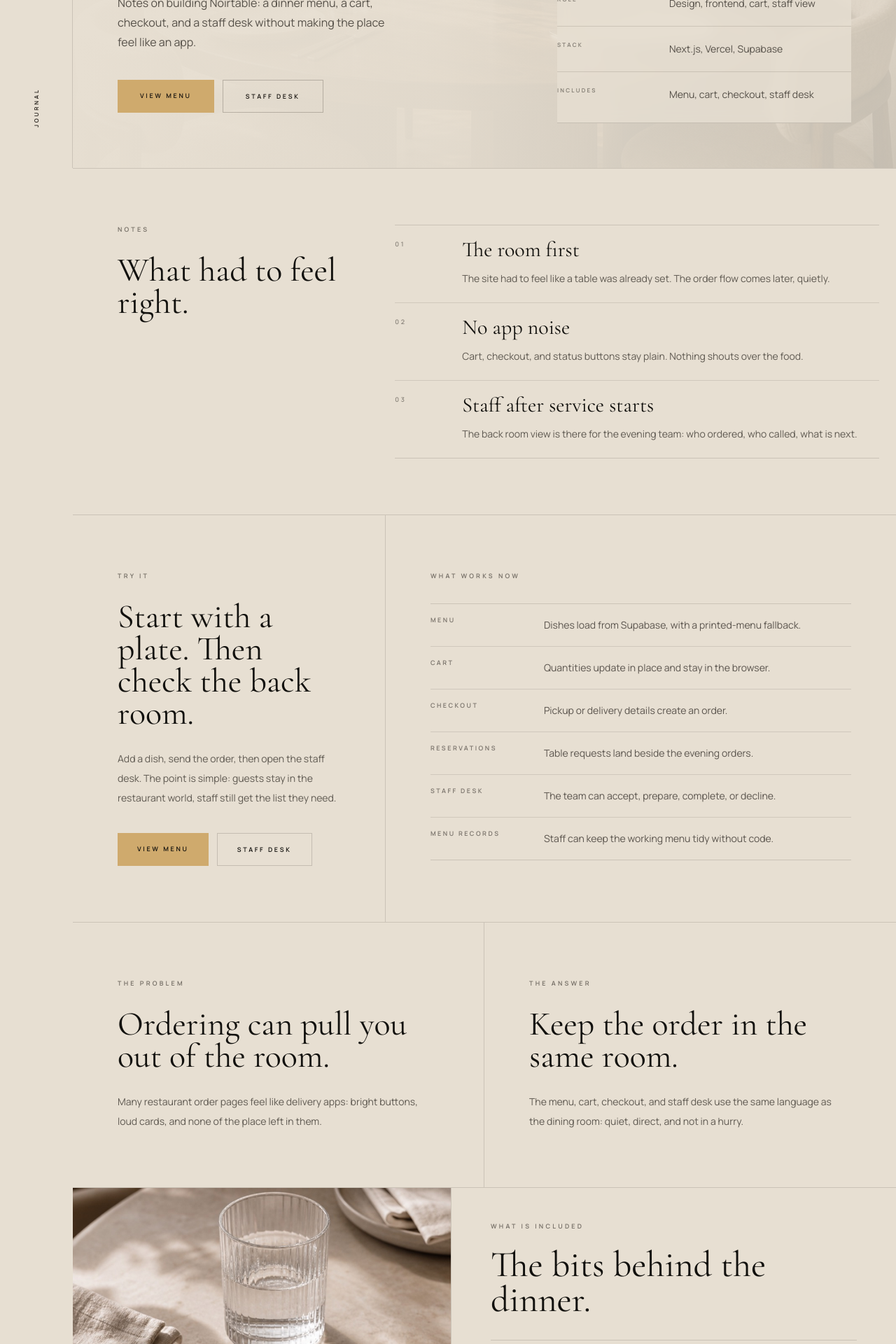
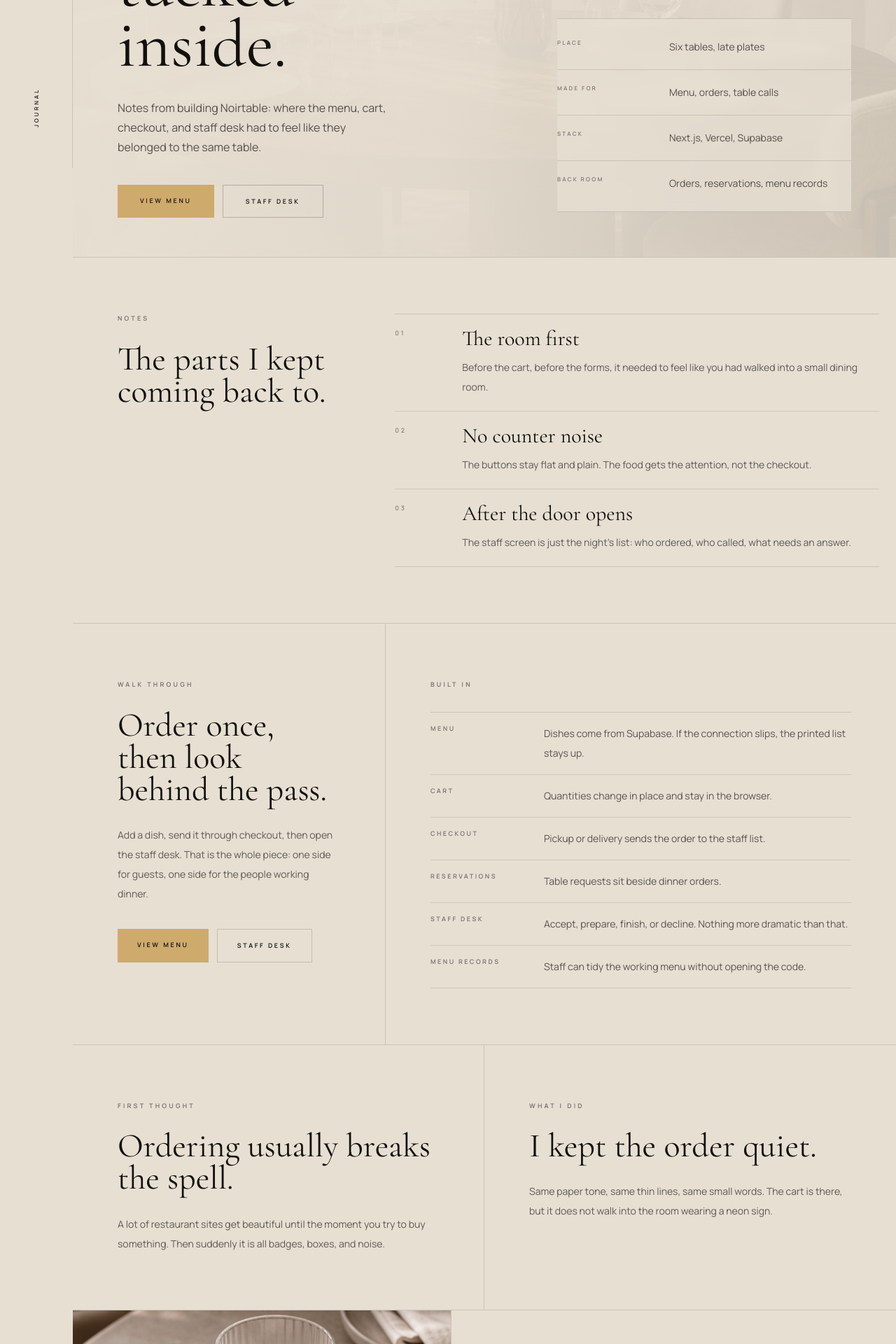
Before and after one commit to noirectinea/noirtable, a Next.js app: page /case-study in a window 1280 px wide. Shown: the part 560-2480 px from the top of the page at 70% size. Built offline with nearby package versions, Linux system fonts and the light colour scheme.

Commit message:
Make project copy feel more human

```diff
--- a/src/app/case-study/page.tsx
+++ b/src/app/case-study/page.tsx
@@ -4,7 +4,7 @@ import { CaseStudyPage } from "@/components/CaseStudyPage";
 export const metadata: Metadata = {
   title: "Noirtable Journal | Restaurant Website",
   description:
-    "Journal notes on a small restaurant website with menu, reservations, checkout, and staff desk.",
+    "Build notes for Noirtable: menu, reservations, checkout, and the staff list.",
 };
 
 export default function CaseStudy() {
--- a/src/app/layout.tsx
+++ b/src/app/layout.tsx
@@ -4,7 +4,7 @@ import "./globals.css";
 export const metadata: Metadata = {
   title: "Noirtable | Small Room, Late Plates",
   description:
-    "A small restaurant website with a dinner menu, reservations, checkout, and a staff desk.",
+    "A six-table restaurant site with a dinner menu, checkout, reservations, and a staff list.",
   icons: {
     icon: [{ url: "/icon.svg", type: "image/svg+xml" }],
     shortcut: "/icon.svg",
--- a/src/components/CaseStudyPage.tsx
+++ b/src/components/CaseStudyPage.tsx
@@ -6,10 +6,10 @@ import { NoirtableMark } from "@/components/NoirtableMark";
 import { StableImageFrame } from "@/components/StableImageFrame";
 
 const projectMeta = [
-  ["Project type", "Small restaurant website"],
-  ["Role", "Design, frontend, cart, staff view"],
+  ["Place", "Six tables, late plates"],
+  ["Made for", "Menu, orders, table calls"],
   ["Stack", "Next.js, Vercel, Supabase"],
-  ["Includes", "Menu, cart, checkout, staff desk"],
+  ["Back room", "Orders, reservations, menu records"],
 ];
 
 const buildNotes = [
@@ -22,43 +22,43 @@ const buildNotes = [
 ];
 
 const staffFeatures = [
-  "Order status",
-  "Reservation status",
-  "Item list",
-  "Guest details",
-  "Staff actions",
+  "New orders",
+  "Table calls",
+  "Items ordered",
+  "Guest notes",
+  "Ready or declined",
 ];
 
 const journeySteps = [
-  ["01 Menu", "Guest picks a plate"],
-  ["02 Cart", "The order is checked"],
-  ["03 Checkout", "Name, phone, and timing"],
-  ["04 Success", "The kitchen has it"],
-  ["05 Staff desk", "The room sees the order"],
+  ["01 Menu", "Someone picks dinner"],
+  ["02 Cart", "A last look before sending"],
+  ["03 Checkout", "Name, phone, time"],
+  ["04 Received", "The kitchen has it"],
+  ["05 Staff", "The room sees the note"],
 ];
 
 const journalNotes = [
   [
     "The room first",
-    "The site had to feel like a table was already set. The order flow comes later, quietly.",
+    "Before the cart, before the forms, it needed to feel like you had walked into a small dining room.",
   ],
   [
-    "No app noise",
-    "Cart, checkout, and status buttons stay plain. Nothing shouts over the food.",
+    "No counter noise",
+    "The buttons stay flat and plain. The food gets the attention, not the checkout.",
   ],
   [
-    "Staff after service starts",
-    "The back room view is there for the evening team: who ordered, who called, what is next.",
+    "After the door opens",
+    "The staff screen is just the night's list: who ordered, who called, what needs an answer.",
   ],
 ];
 
 const workingFeatures = [
-  ["Menu", "Dishes load from Supabase, with a printed-menu fallback."],
-  ["Cart", "Quantities update in place and stay in the browser."],
-  ["Checkout", "Pickup or delivery details create an order."],
-  ["Reservations", "Table requests land beside the evening orders."],
-  ["Staff desk", "The team can accept, prepare, complete, or decline."],
-  ["Menu records", "Staff can keep the working menu tidy without code."],
+  ["Menu", "Dishes come from Supabase. If the connection slips, the printed list stays up."],
+  ["Cart", "Quantities change in place and stay in the browser."],
+  ["Checkout", "Pickup or delivery sends the order to the staff list."],
+  ["Reservations", "Table requests sit beside dinner orders."],
+  ["Staff desk", "Accept, prepare, finish, or decline. Nothing more dramatic than that."],
+  ["Menu records", "Staff can tidy the working menu without opening the code."],
 ];
 
 function Sidebar() {
@@ -131,11 +131,11 @@ export function CaseStudyPage() {
               Journal
             </p>
             <h1 className="mt-6 max-w-xl font-serif text-6xl leading-[0.9] text-[#11100d] sm:text-7xl lg:text-8xl">
-              A small room that also takes orders.
+              A small room, with ordering tucked inside.
             </h1>
             <p className="mt-8 max-w-md text-sm leading-7 text-[#1f1a15]/72 sm:text-base">
-              Notes on building Noirtable: a dinner menu, a cart, checkout, and
-              a staff desk without making the place feel like an app.
+              Notes from building Noirtable: where the menu, cart, checkout,
+              and staff desk had to feel like they belonged to the same table.
             </p>
             <div className="mt-10 flex flex-wrap gap-3">
               <Link
@@ -179,7 +179,7 @@ export function CaseStudyPage() {
                 Notes
               </p>
               <h2 className="mt-7 max-w-sm font-serif text-5xl leading-[0.96]">
-                What had to feel right.
+                The parts I kept coming back to.
               </h2>
             </div>
             <div className="grid gap-0 border-y border-[#2d261f]/15">
@@ -208,15 +208,15 @@ export function CaseStudyPage() {
         <section className="grid border-b border-[#2d261f]/15 lg:grid-cols-[38%_62%]">
           <div className="border-b border-[#2d261f]/15 px-6 py-14 sm:px-10 lg:border-b-0 lg:border-r lg:px-16 lg:py-20">
             <p className="text-[9px] font-semibold uppercase tracking-[0.36em] text-[#1f1a15]/58">
-              Try it
+              Walk through
             </p>
             <h2 className="mt-7 max-w-md font-serif text-5xl leading-[0.96]">
-              Start with a plate. Then check the back room.
+              Order once, then look behind the pass.
             </h2>
             <p className="mt-7 max-w-md text-sm leading-7 text-[#1f1a15]/68">
-              Add a dish, send the order, then open the staff desk. The point is
-              simple: guests stay in the restaurant world, staff still get the
-              list they need.
+              Add a dish, send it through checkout, then open the staff desk.
+              That is the whole piece: one side for guests, one side for the
+              people working dinner.
             </p>
             <div className="mt-9 flex flex-wrap gap-3">
               <Link
@@ -236,7 +236,7 @@ export function CaseStudyPage() {
 
           <div className="px-6 py-14 sm:px-10 lg:px-16 lg:py-20">
             <p className="text-[9px] font-semibold uppercase tracking-[0.36em] text-[#1f1a15]/58">
-              What works now
+              Built in
             </p>
             <div className="mt-8 grid gap-0 border-y border-[#2d261f]/15">
               {workingFeatures.map(([label, text]) => (
@@ -259,27 +259,27 @@ export function CaseStudyPage() {
         <section className="grid border-b border-[#2d261f]/15 lg:grid-cols-2">
           <div className="border-b border-[#2d261f]/15 px-6 py-14 sm:px-10 lg:border-b-0 lg:border-r lg:px-16 lg:py-20">
             <p className="text-[9px] font-semibold uppercase tracking-[0.36em] text-[#1f1a15]/58">
-              The problem
+              First thought
             </p>
             <h2 className="mt-7 max-w-md font-serif text-5xl leading-[0.96]">
-              Ordering can pull you out of the room.
+              Ordering usually breaks the spell.
             </h2>
             <p className="mt-7 max-w-md text-sm leading-7 text-[#1f1a15]/68">
-              Many restaurant order pages feel like delivery apps: bright
-              buttons, loud cards, and none of the place left in them.
+              A lot of restaurant sites get beautiful until the moment you try
+              to buy something. Then suddenly it is all badges, boxes, and noise.
             </p>
           </div>
 
           <div className="px-6 py-14 sm:px-10 lg:px-16 lg:py-20">
             <p className="text-[9px] font-semibold uppercase tracking-[0.36em] text-[#1f1a15]/58">
-              The answer
+              What I did
             </p>
             <h2 className="mt-7 max-w-md font-serif text-5xl leading-[0.96]">
-              Keep the order in the same room.
+              I kept the order quiet.
             </h2>
             <p className="mt-7 max-w-md text-sm leading-7 text-[#1f1a15]/68">
-              The menu, cart, checkout, and staff desk use the same language as
-              the dining room: quiet, direct, and not in a hurry.
+              Same paper tone, same thin lines, same small words. The cart is
+              there, but it does not walk into the room wearing a neon sign.
             </p>
           </div>
         </section>
@@ -304,10 +304,10 @@ export function CaseStudyPage() {
 
           <div className="flex flex-col justify-center px-6 py-10 sm:px-10 sm:py-12 lg:px-14 lg:py-12">
             <p className="text-[9px] font-semibold uppercase tracking-[0.36em] text-[#1f1a15]/58">
-              What is included
+              Behind the table
             </p>
             <h2 className="mt-6 max-w-[410px] font-serif text-4xl leading-[0.96] sm:text-[3.25rem]">
-              The bits behind the dinner.
+              The practical things, kept out of the way.
             </h2>
 
             <div className="mt-8 grid gap-0 border-y border-[#2d261f]/15">
@@ -351,11 +351,11 @@ export function CaseStudyPage() {
               Staff desk
             </p>
             <h2 className="mt-7 max-w-md font-serif text-5xl leading-[0.96]">
-              A list for the people working tonight.
+              For the people working tonight.
             </h2>
             <p className="mt-7 max-w-md text-sm leading-7 text-[#1f1a15]/68">
-              Orders and table requests land where the team can see them:
-              confirm, prepare, finish, move on.
+              Orders and table requests land in one place. Confirm what needs a
+              call, send food to the kitchen, clear the list when it is done.
             </p>
             <div className="mt-9 flex flex-wrap gap-3">
               <Link
@@ -396,10 +396,10 @@ export function CaseStudyPage() {
           <div className="grid gap-10 lg:grid-cols-[30%_70%]">
             <div>
               <p className="text-[9px] font-semibold uppercase tracking-[0.36em] text-[#1f1a15]/58">
-                Service path
+                Dinner path
               </p>
               <h2 className="mt-7 max-w-sm font-serif text-5xl leading-[0.96]">
-                From menu to the room.
+                From the menu to the night list.
               </h2>
             </div>
             <div className="grid gap-0 border-y border-[#2d261f]/15">
@@ -426,8 +426,7 @@ export function CaseStudyPage() {
               Noirtable
             </p>
             <h2 className="mx-auto mt-7 max-w-3xl font-serif text-5xl leading-[0.96] sm:text-6xl">
-              The guest sees a calm menu. The staff sees what they need. That is
-              the whole point.
+              Guests see dinner. Staff see the list. Nothing tries too hard.
             </h2>
             <div className="mt-10 flex flex-wrap justify-center gap-3">
               <Link
```
Also changed, not shown: 1 other file (tests, documents, lock files or other folders).
